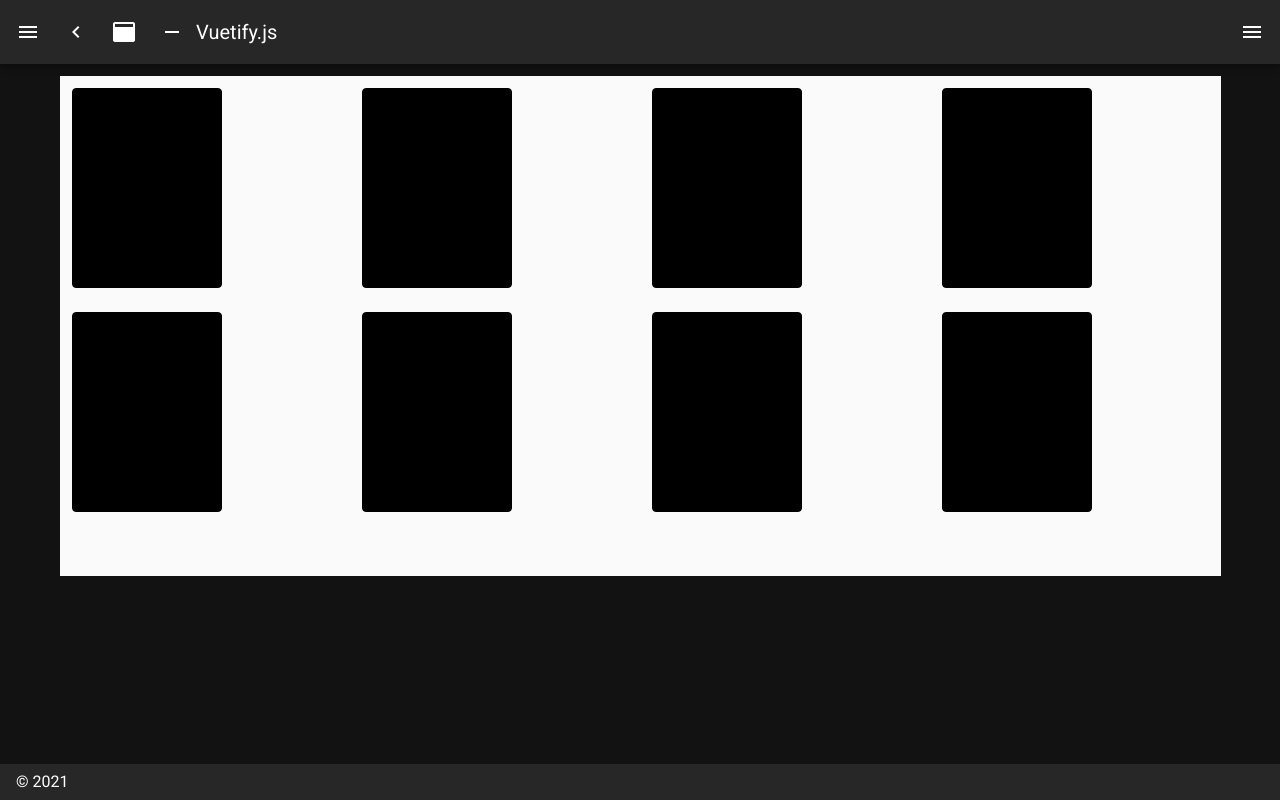
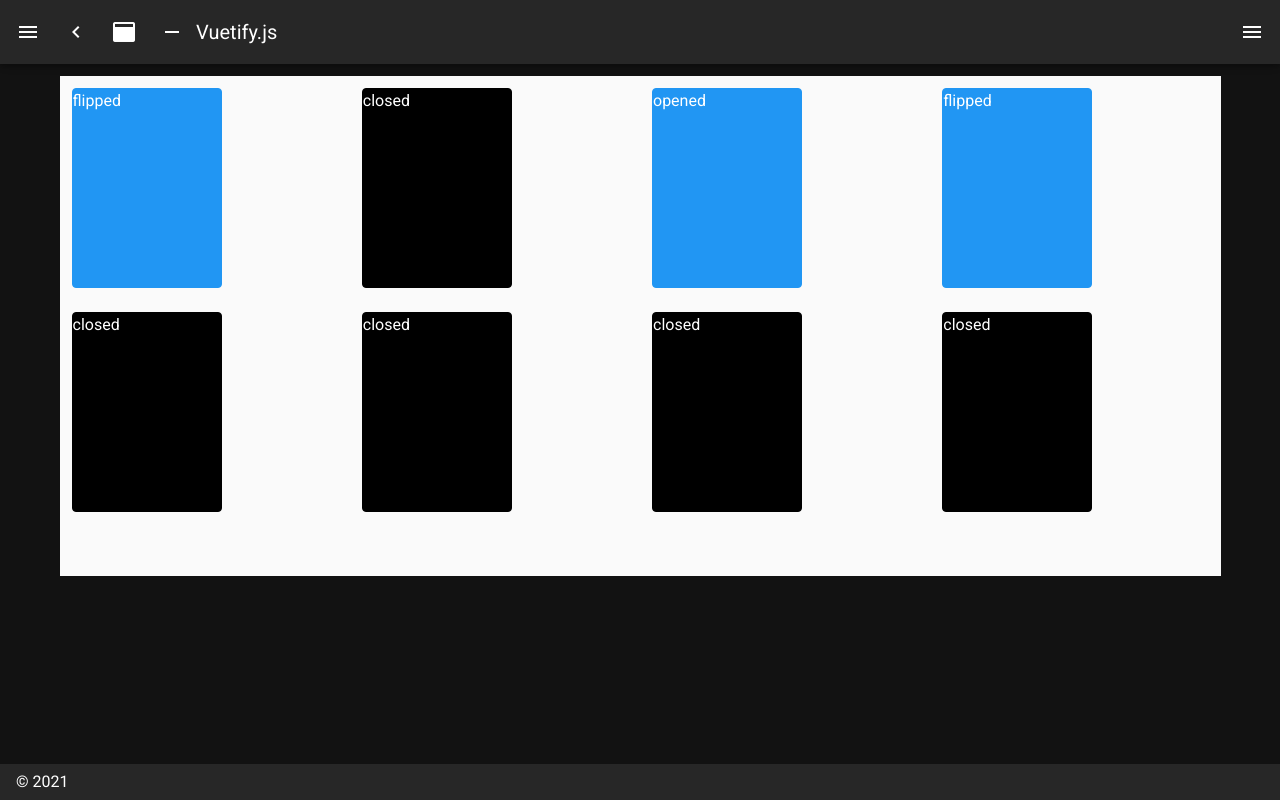
Before and after one commit to momokoyoda/memory_game, a Nuxt app: page /game in a window 1280 px wide. Built offline with nearby package versions, Linux system fonts and the light colour scheme.

Commit message:
カードの状態管理

```diff
--- a/pages/game.vue
+++ b/pages/game.vue
@@ -6,10 +6,12 @@
         :key="n"
         cols="3"
       >
-        <v-card @click="card(n)" color="black" width="150" height="200"
+        <v-card @click="card(n)"  width="150" height="200"
           outlined
+          :color="(opened[n - 1] ==='opened'||opened[n - 1] ==='flipped') ? 'blue' : 'black'"
 
         >
+          {{opened[n - 1]}}
         </v-card>
       </v-col>
     </v-row>
@@ -20,13 +22,28 @@
 export default{
     data() {
         return {
-            opened: [false, false, false, false, false, false, false, false]
+            // カードのじょうたいは
+            // closed: 裏
+            // flipped: 一時的に表
+            // opened: 表
+            opened: ['flipped', 'closed', 'opened', 'flipped', 'closed', 'closed', 'closed', 'closed', ]
+
         }
     },
 methods: {
     card(n) {
-    this.color="blue";
+      if(this.opened[n-1]==='closed'){
+         this.opened.splice(n-1,1,'flipped');
       }
+      else if(this.opened[n-1]==='flipped'){
+         this.opened.splice(n-1,1,'closed');
+      }
+      }
+
+
+     // if(opened[n-1]==='closed') opened[n-1]='flipped';
+     // else if(opened[n-1]==='flipped') opened[n-1]='closed';
     }
 }
+
 </script>
```
